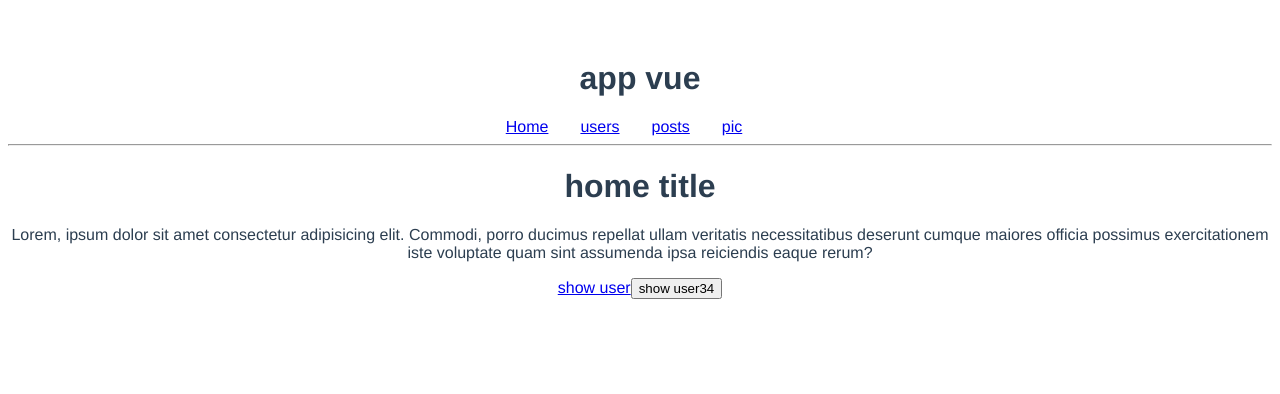
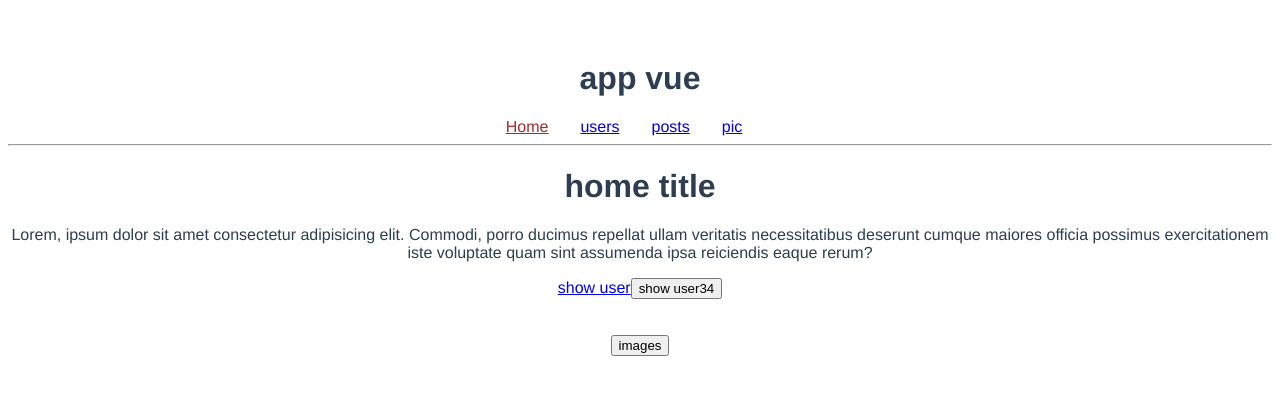
Before and after one commit to afrasiabi1374/vue-router4, a Vue app: page / in a window 1280 px wide. Shown: the top 394 px of the page. Built offline with nearby package versions, Linux system fonts and the light colour scheme.

Commit message:
router 404 and active link

```diff
--- a/src/App.vue
+++ b/src/App.vue
@@ -1,8 +1,8 @@
 <template>
   <div>
     <h1>app vue</h1>
-    <router-link class="mr-2" to="/">Home</router-link>
-    <router-link class="mr-2" to="/users">users</router-link>
+    <router-link active-class="active" class="mr-2" to="/">Home</router-link>
+    <router-link exact-active-class="exact" class="mr-2" to="/users">users</router-link>
     <router-link class="mr-2" to="/posts">posts</router-link>
     <router-link class="mr-2" to="/pic">pic</router-link>
 
@@ -31,4 +31,10 @@ export default {
 .mr-2{
   margin-right: 2rem;
 }
+.router-link-active{
+  color:green;
+}
+.router-link-exact-active{
+  color: brown;
+}
 </style>
--- a/src/components/Home.vue
+++ b/src/components/Home.vue
@@ -5,6 +5,9 @@
   </p>
   <router-link :to="{name: 'showUser',params:{id:34}}">show user</router-link>
   <button @click="goToShowUser">show user34</button>
+    <br><br><br>
+    <button @click="goToAks">images</button>
+
 </template>
 
 <script>
@@ -16,13 +19,18 @@ export default {
         const route = useRoute()
         function goToShowUser(){
             router.push({name: 'showUser',params:{id:34},query:{name:'ali',lastName:'afrasiabi'},hash:"#web"})
+
+        }
+        function goToAks(){
+            router.push({name:'aks',params:{id:10},query:{imgName:"akse zibaa"},hash:'#TAS'})
         }
         const title = ref("home page")
         return{
             title,
             router,
             route,
-            goToShowUser
+            goToShowUser,
+            goToAks
         }
     }
 }
--- a/src/components/NewImage.vue
+++ b/src/components/NewImage.vue
@@ -1,11 +1,22 @@
 <template>
   <h1>child route</h1>
   <img src="https://www.gstatic.com/webp/gallery3/3_webp_ll.png">
+  <h3>{{ route.query.imgName }}</h3>
+  <h3>{{ route.params.id }}</h3>
+  <h3>{{ route.hash }}</h3>
 </template>
 
 <script>
+    import {useRoute} from 'vue-router'
     export default {
-        name: 'NewImage'
+        name: 'NewImage',
+        setup(){
+          const route  =   useRoute()
+
+          return{
+            route
+          }
+        }
     }
 </script>
 
--- /dev/null
+++ b/src/components/NotFound.vue
@@ -0,0 +1,13 @@
+<template>
+    <h1>404 ali afrasiabi</h1>
+</template>
+
+<script>
+export default {
+
+}
+</script>
+
+<style>
+
+</style>
```
Also changed, not shown: src/router.js (+6 -1 lines).
